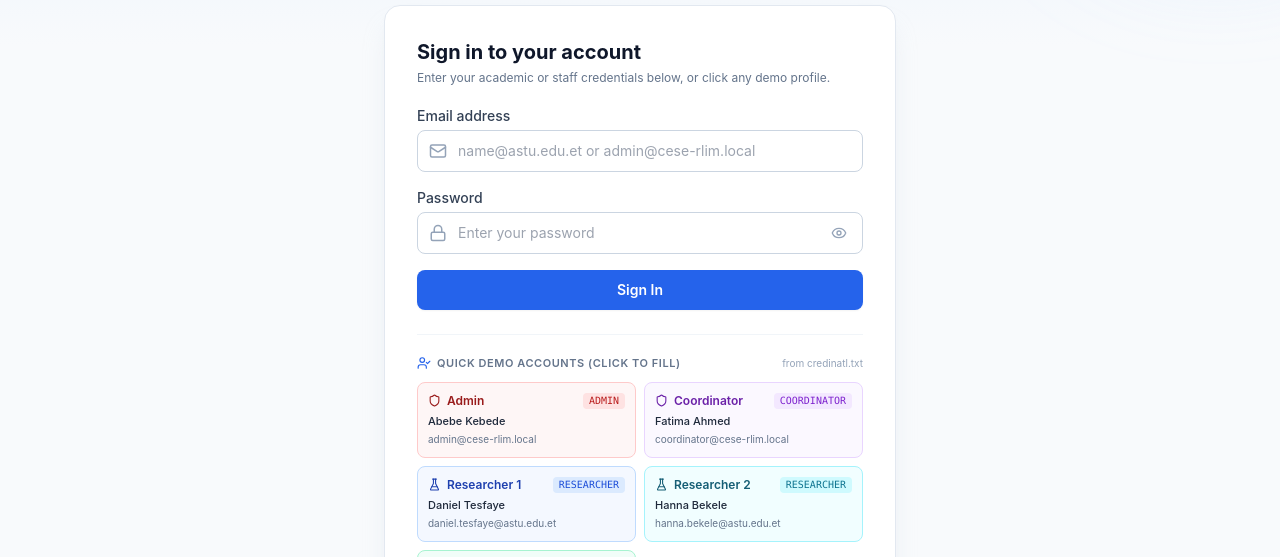
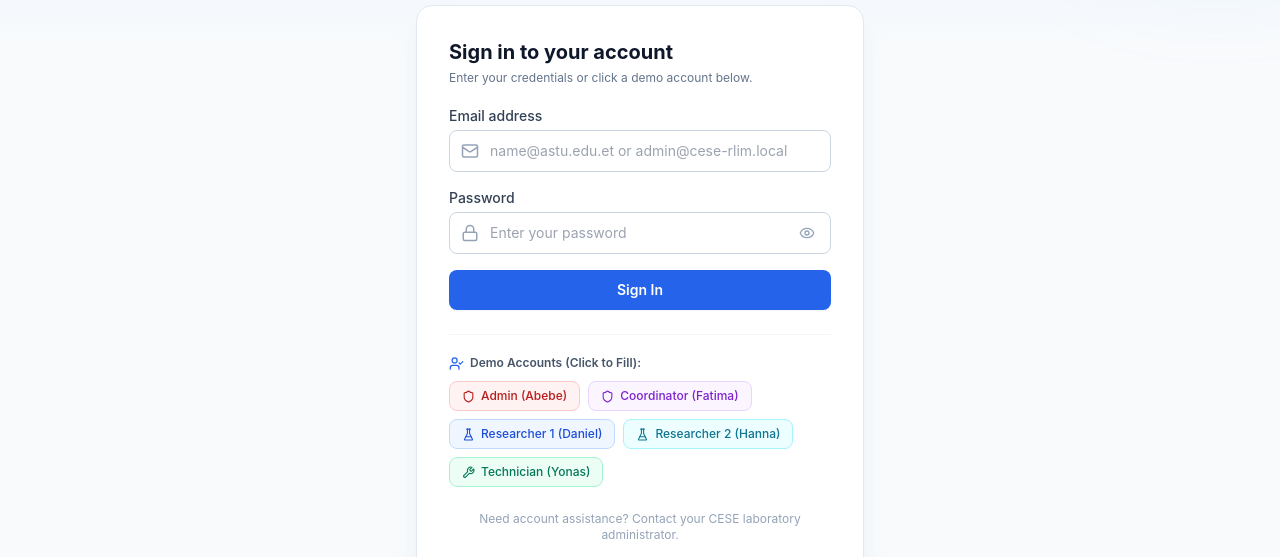
Before and after one commit to gemachistesfaye/CESE-RLIM, a React (Vite) app in the folder apps/web/: page /login in a window 1280 px wide. Shown: the part 243-800 px from the top of the page. Built offline with nearby package versions, Linux system fonts and the light colour scheme; no server answers.

Commit message:
style(login): simplify demo accounts to clean, legible buttons

```diff
--- a/apps/web/src/pages/Login.tsx
+++ b/apps/web/src/pages/Login.tsx
@@ -10,64 +10,52 @@ import { useToast } from '../components/ui/Toast';
 interface DemoAccount {
   label: string;
   name: string;
-  role: string;
   email: string;
   pass: string;
   icon: typeof Shield;
   color: string;
-  badgeColor: string;
 }
 
 const DEMO_ACCOUNTS: DemoAccount[] = [
   {
     label: 'Admin',
-    name: 'Abebe Kebede',
-    role: 'ADMIN',
+    name: 'Abebe',
     email: 'admin@cese-rlim.local',
     pass: 'admin123',
     icon: Shield,
-    color: 'border-red-200 bg-red-50/70 text-red-800 hover:bg-red-100 hover:border-red-300',
-    badgeColor: 'bg-red-100 text-red-700',
+    color: 'border-red-200 bg-red-50 text-red-700 hover:bg-red-100',
   },
   {
     label: 'Coordinator',
-    name: 'Fatima Ahmed',
-    role: 'COORDINATOR',
+    name: 'Fatima',
     email: 'coordinator@cese-rlim.local',
     pass: 'coord123',
     icon: Shield,
-    color: 'border-purple-200 bg-purple-50/70 text-purple-800 hover:bg-purple-100 hover:border-purple-300',
-    badgeColor: 'bg-purple-100 text-purple-700',
+    color: 'border-purple-200 bg-purple-50 text-purple-700 hover:bg-purple-100',
   },
   {
     label: 'Researcher 1',
-    name: 'Daniel Tesfaye',
-    role: 'RESEARCHER',
+    name: 'Daniel',
     email: 'daniel.tesfaye@astu.edu.et',
     pass: 'researcher123',
     icon: FlaskConical,
-    color: 'border-blue-200 bg-blue-50/70 text-blue-800 hover:bg-blue-100 hover:border-blue-300',
-    badgeColor: 'bg-blue-100 text-blue-700',
+    color: 'border-blue-200 bg-blue-50 text-blue-700 hover:bg-blue-100',
   },
   {
     label: 'Researcher 2',
-    name: 'Hanna Bekele',
-    role: 'RESEARCHER',
+    name: 'Hanna',
     email: 'hanna.bekele@astu.edu.et',
     pass: 'researcher123',
     icon: FlaskConical,
-    color: 'border-cyan-200 bg-cyan-50/70 text-cyan-800 hover:bg-cyan-100 hover:border-cyan-300',
-    badgeColor: 'bg-cyan-100 text-cyan-700',
+    color: 'border-cyan-200 bg-cyan-50 text-cyan-700 hover:bg-cyan-100',
   },
   {
     label: 'Technician',
-    name: 'Yonas Girma',
-    role: 'TECHNICIAN',
+    name: 'Yonas',
     email: 'technician@cese-rlim.local',
     pass: 'technician123',
     icon: Wrench,
-    color: 'border-emerald-200 bg-emerald-50/70 text-emerald-800 hover:bg-emerald-100 hover:border-emerald-300',
-    badgeColor: 'bg-emerald-100 text-emerald-700',
+    color: 'border-emerald-200 bg-emerald-50 text-emerald-700 hover:bg-emerald-100',
   },
 ];
 
@@ -112,7 +100,7 @@ export default function Login() {
     clearErrors();
     setError(null);
     setSelectedDemo(acc.label);
-    toast('info', `Filled credentials for ${acc.name} (${acc.label})`);
+    toast('info', `Filled credentials for ${acc.label} (${acc.name})`);
   };
 
   return (
@@ -120,7 +108,7 @@ export default function Login() {
       <div className="pointer-events-none absolute inset-x-0 top-0 h-72 bg-gradient-to-b from-blue-100/70 to-transparent" />
       <div className="pointer-events-none absolute -top-28 right-[-5rem] h-72 w-72 rounded-full bg-blue-200/30 blur-3xl" />
 
-      <div className="relative mx-auto flex min-h-[calc(100vh-6rem)] w-full max-w-lg items-center">
+      <div className="relative mx-auto flex min-h-[calc(100vh-6rem)] w-full max-w-md items-center">
         <div className="w-full">
           <div className="text-center mb-8">
             <div className="inline-flex items-center justify-center w-16 h-16 rounded-2xl bg-blue-600 mb-4 shadow-lg shadow-blue-500/25 ring-4 ring-white">
@@ -135,7 +123,7 @@ export default function Login() {
 
           <div className="rounded-2xl border border-slate-200 bg-white p-8 shadow-xl shadow-slate-200/70">
             <h2 className="text-xl font-bold text-slate-900 mb-1">Sign in to your account</h2>
-            <p className="text-xs text-slate-500 mb-5">Enter your academic or staff credentials below, or click any demo profile.</p>
+            <p className="text-xs text-slate-500 mb-5">Enter your credentials or click a demo account below.</p>
 
             {error && (
               <div className="mb-5 p-3 rounded-lg bg-red-50 border border-red-200 flex items-center gap-2.5 text-red-700 text-sm animate-in fade-in">
@@ -204,39 +192,24 @@ export default function Login() {
 
             {/* Quick Demo Role Selector */}
             <div className="mt-6 pt-5 border-t border-slate-100">
-              <div className="flex items-center justify-between mb-2.5">
-                <p className="text-[11px] font-semibold uppercase tracking-wider text-slate-500 flex items-center gap-1.5">
-                  <UserCheck size={14} className="text-blue-600" />
-                  Quick Demo Accounts (Click to Fill)
+              <p className="text-xs font-semibold text-slate-600 mb-2.5 flex items-center gap-1.5">
+                <UserCheck size={15} className="text-blue-600" />
+                Demo Accounts (Click to Fill):
               </p>
-                <span className="text-[10px] text-slate-400">from credinatl.txt</span>
-              </div>
-              <div className="grid grid-cols-1 sm:grid-cols-2 gap-2">
-                {DEMO_ACCOUNTS.map((acc) => {
-                  const isCurrent = selectedDemo === acc.label;
-                  return (
+              <div className="flex flex-wrap gap-2">
+                {DEMO_ACCOUNTS.map((acc) => (
                   <button
                     key={acc.label}
                     type="button"
                     onClick={() => handleFillDemo(acc)}
-                      className={`text-left p-2.5 rounded-lg border text-xs transition-all flex flex-col justify-between ${acc.color} ${
-                        isCurrent ? 'ring-2 ring-blue-500 ring-offset-1 font-semibold shadow-sm' : ''
+                    className={`flex items-center gap-1.5 px-3 py-1.5 rounded-lg border text-xs font-medium transition-all ${acc.color} ${
+                      selectedDemo === acc.label ? 'ring-2 ring-blue-500 ring-offset-1 font-semibold shadow-xs' : ''
                     }`}
                   >
-                      <div className="flex items-center justify-between w-full mb-1">
-                        <span className="flex items-center gap-1.5 font-semibold">
                     <acc.icon size={13} />
-                          {acc.label}
-                        </span>
-                        <span className={`text-[10px] px-1.5 py-0.2 rounded font-mono font-medium ${acc.badgeColor}`}>
-                          {acc.role}
-                        </span>
-                      </div>
-                      <div className="text-[11px] font-medium text-slate-800">{acc.name}</div>
-                      <div className="text-[10px] text-slate-500 truncate mt-0.5">{acc.email}</div>
+                    <span>{acc.label} ({acc.name})</span>
                   </button>
-                  );
-                })}
+                ))}
               </div>
             </div>
 
```
Lines whose indentation alone changed are shown as unchanged.
